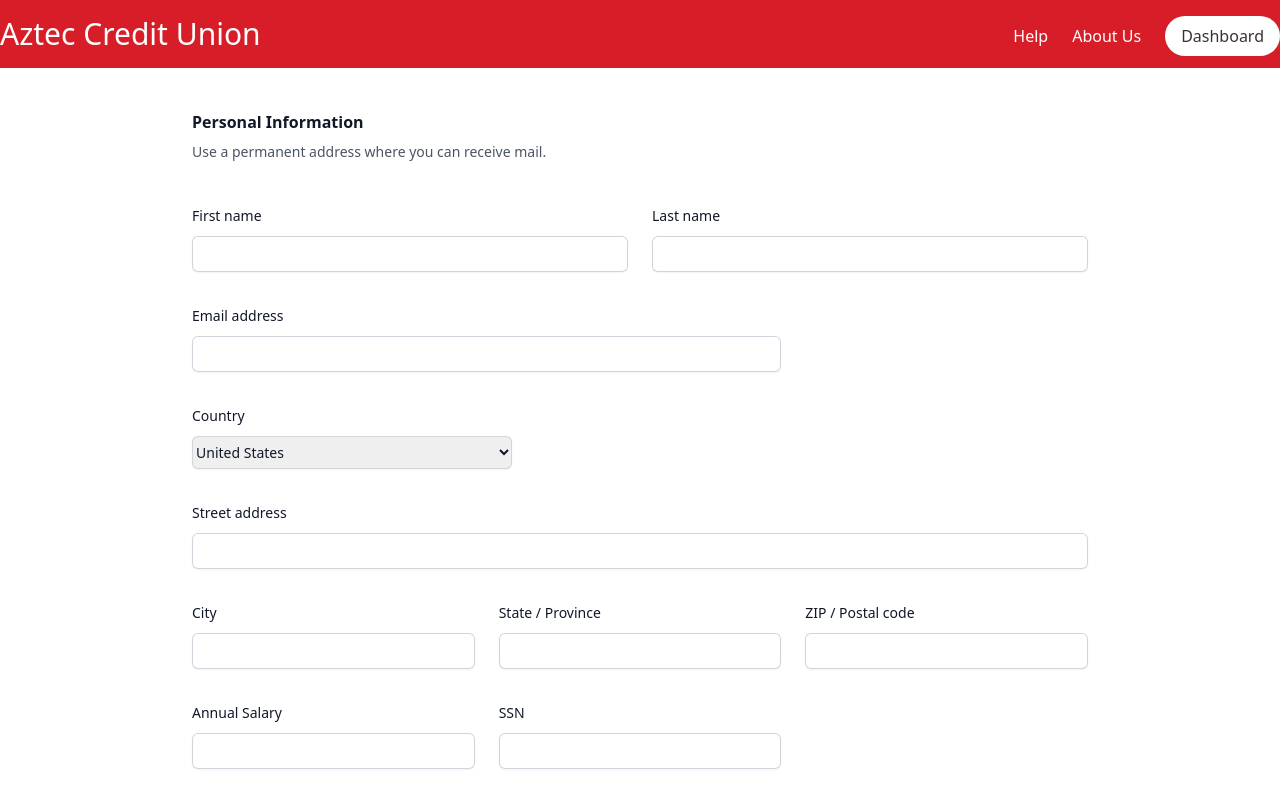
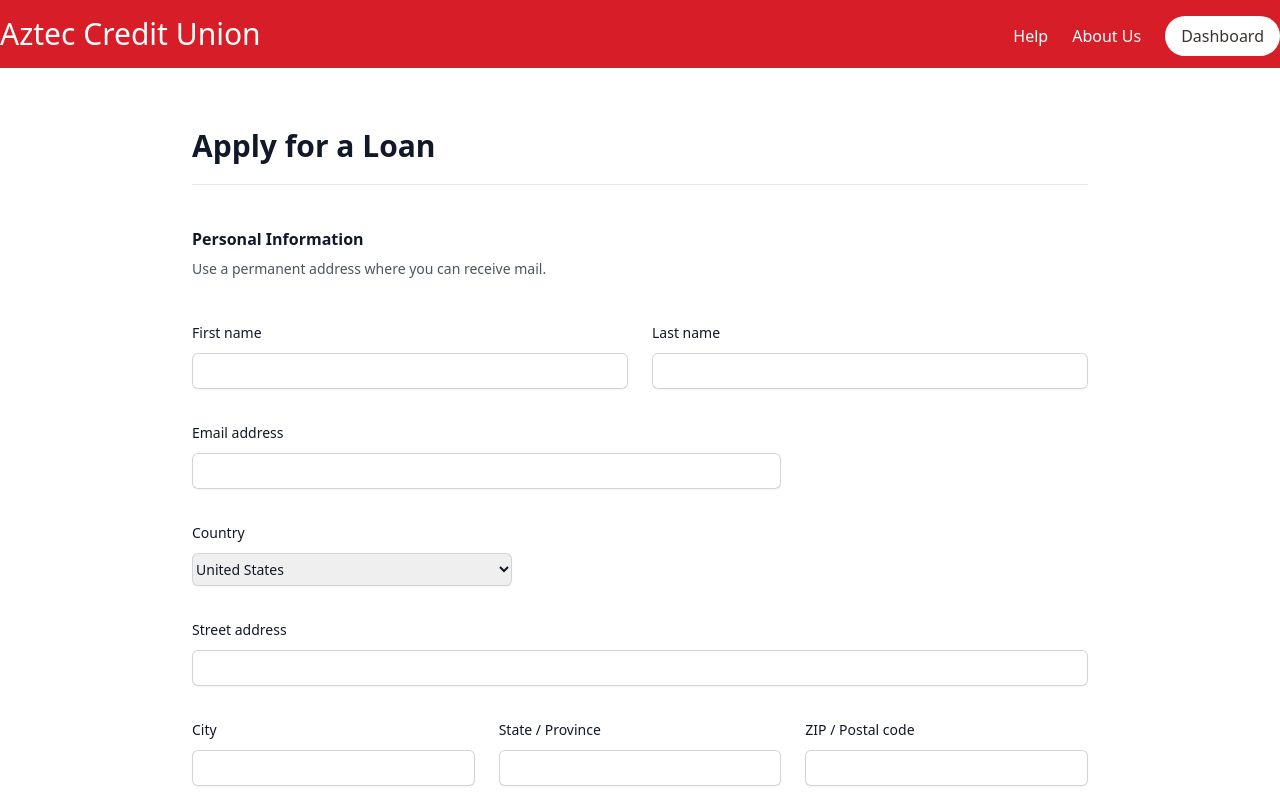
Before and after one commit to junioryono/Bank-Website, a React (Vite) app: page /apply/loan in a window 1280 px wide. Shown: the top 800 px of the page. Built offline with nearby package versions, Linux system fonts and the light colour scheme.

Commit message:
Changed component to take both credit card and loan applications. Closes #29.

```diff
--- a/src/pages/apply/credit-card.jsx
+++ /dev/null
@@ -1,3 +0,0 @@
-export default function CreditCard() {
-   return <div>Credit Card</div>;
-}
--- a/src/pages/apply/loan.jsx
+++ b/src/pages/apply/index.jsx
@@ -3,7 +3,8 @@ import { useNavigate } from "react-router-dom";
 import { useAuth } from "context/auth";
 import { Link } from "react-router-dom";
 
-export default function Loan() {
+// Type would either be "Credit Card" or "Loan"
+export default function Apply({ type }) {
    const user = useAuth();
    const navigate = useNavigate();
 
@@ -20,7 +21,11 @@ export default function Loan() {
    return (
       <form>
          <div className="container max-w-4xl my-10">
-            <div className="border-b border-gray-900/10 pb-12">
+            <div className="border-b border-gray-900/10">
+               <h1 className="text-3xl font-semibold leading-7 py-6 text-gray-900">Apply for a {type}</h1>
+            </div>
+
+            <div className="border-b border-gray-900/10 pb-12 pt-10">
                <h2 className="text-base font-semibold leading-7 text-gray-900">Personal Information</h2>
                <p className="mt-1 text-sm leading-6 text-gray-600">Use a permanent address where you can receive mail.</p>
 
```
Also changed, not shown: src/App.jsx (+3 -4 lines).
